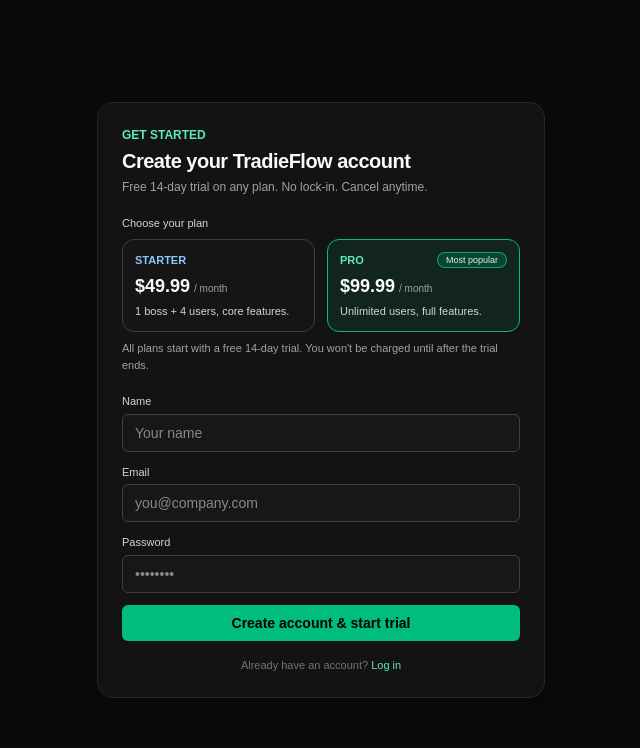
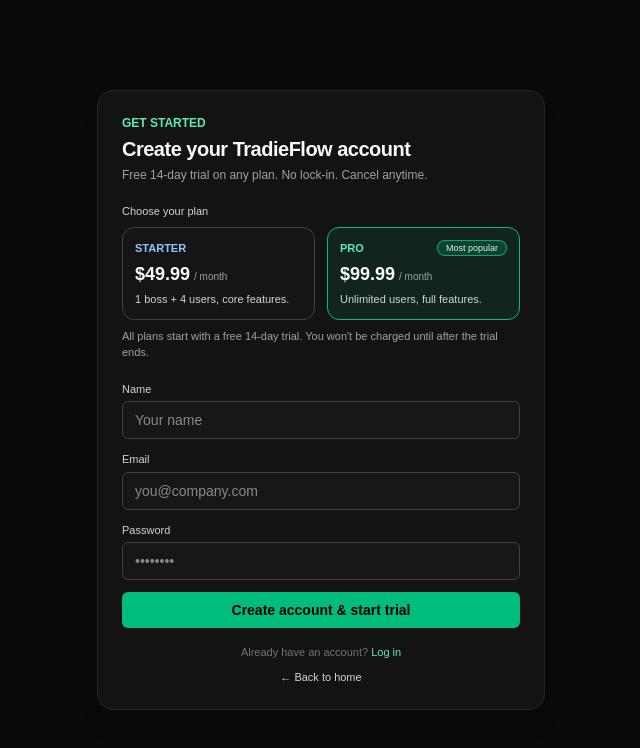
Before and after one commit to coreyynunn/TradieFlow, a Next.js app: page /auth/signup in a window 1280 px wide. Shown: the top 748 px of the page, without its empty margins (319-959 px from the left). Built offline with nearby package versions, Linux system fonts and the light colour scheme; no server answers.

Commit message:
Add back button to signup page

```diff
--- a/app/auth/signup/page.tsx
+++ b/app/auth/signup/page.tsx
@@ -207,6 +207,16 @@
     Log in
   </button>
 </div>
+
+<div className="mt-2 text-[11px] text-neutral-500 text-center">
+  <button
+    type="button"
+    onClick={() => router.push("/")}
+    className="text-neutral-300 hover:underline"
+  >
+   ← Back to home
+  </button>
+</div>
       </div>
     </div>
   );
```
Lines whose indentation alone changed are shown as unchanged.
